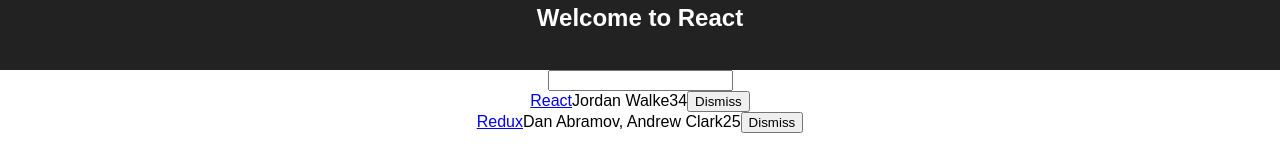
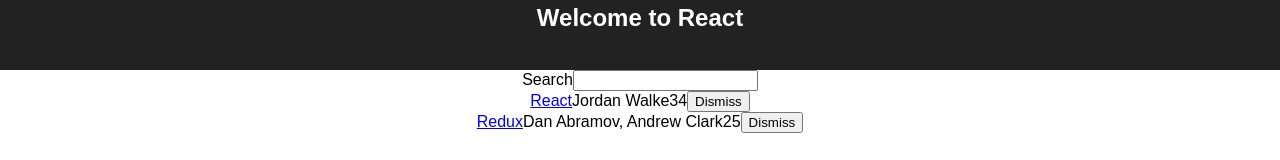
Before and after one commit to aniketpaul1592/road-to-learn-react-hackernews, a React (Create React App) app in the folder hackernews/: page / in a window 1280 px wide. Shown: the part 120-280 px from the top of the page. Built offline with nearby package versions, Linux system fonts and the light colour scheme.

Commit message:
Text passed as props

```diff
--- a/hackernews/src/App.js
+++ b/hackernews/src/App.js
@@ -58,7 +58,9 @@
           <img src={logo} className="App-logo" alt="logo" />
           <h2>Welcome to React</h2>
         </div>
-       <Search searchTerm={this.state.searchTerm} onChange={this.onSearch}/>
+       <Search searchTerm={this.state.searchTerm} onChange={this.onSearch}>
+         Search
+       </Search>
        <Table list={this.state.list} searchTerm = {this.state.searchTerm} onDismiss={this.onDismiss}/>
       </div>
     );
@@ -69,7 +71,7 @@
   render(){
     return(
       <form>
-          <input type="text" value={this.props.searchTerm} onChange ={this.props.onChange}/>
+          {this.props.children}<input type="text" value={this.props.searchTerm} onChange ={this.props.onChange}/>
         </form>
     );
   }
```
